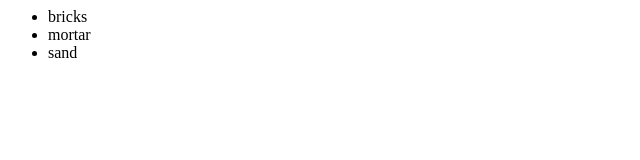
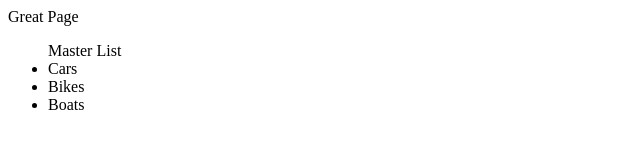
Before and after one commit to hhagay/newGitTest, a plain HTML site: page index.html in a window 1280 px wide. Shown: the whole page, without its empty margins (0-640 px from the left). Drawn offline with Linux system fonts and the light colour scheme.

Commit message:
changed list

```diff
--- a/index.html
+++ b/index.html
@@ -1,10 +1,10 @@
 <html>
-	<body>
+	<body>Great Page
 		<div>
-			<ul>
-				<li>bricks</li>
-				<li>mortar</li>
-				<li>sand</li>
+			<ul> Master List
+				<li>Cars</li>
+				<li>Bikes</li>
+				<li>Boats</li>
 			</ul>
 		</div>
 	</body>
```
